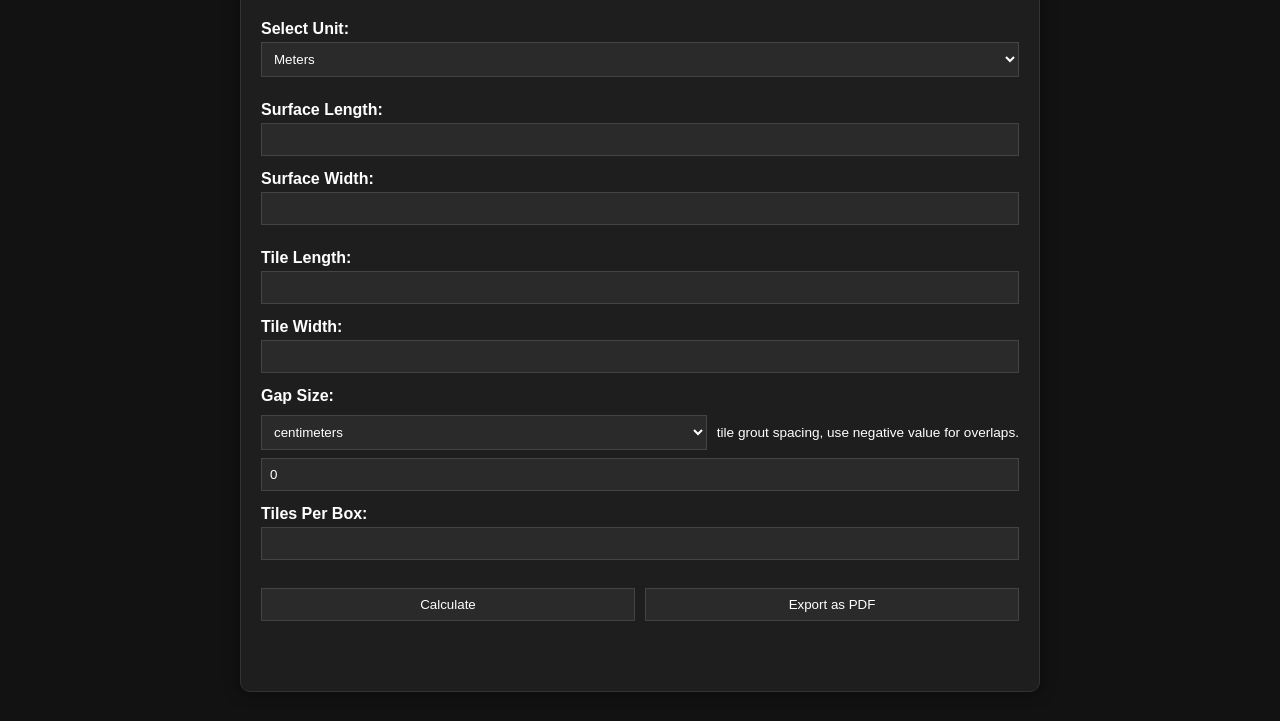
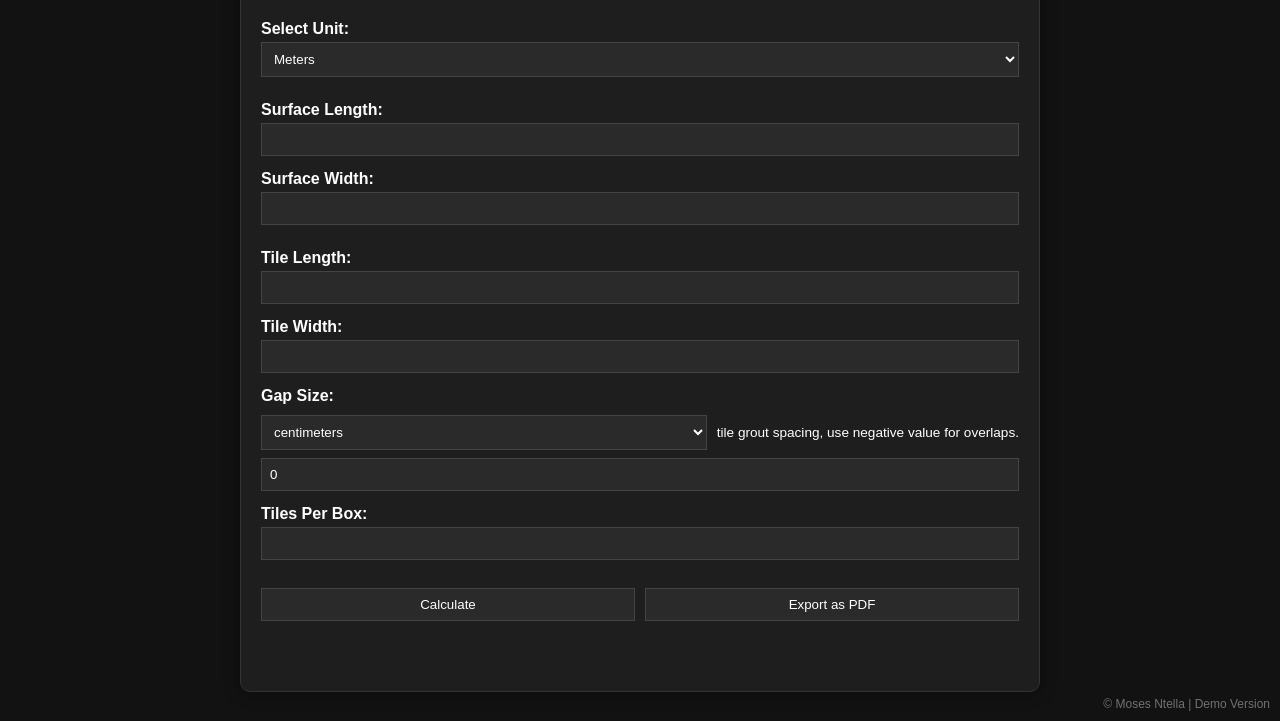
Before and after one commit to MosesTaa/TILING, a plain HTML site: page index.html in a window 1280 px wide. Shown: the part 79-800 px from the top of the page. Drawn offline with nearby package versions, Linux system fonts and the light colour scheme.

Commit message:
Add files via upload

```diff
--- a/index.html
+++ b/index.html
@@ -70,7 +70,17 @@
       border-radius: 5px;
       white-space: pre-wrap;
     }
-  </style>
+
+.watermark {
+  position: fixed;
+  bottom: 10px;
+  right: 10px;
+  opacity: 0.4;
+  font-size: 12px;
+  z-index: 1000;
+  pointer-events: none;
+}
+</style>
 </head>
 <body>
   <div class="container">
@@ -181,5 +191,6 @@
       doc.save("tile_estimate.pdf");
     }
   </script>
+<div class="watermark">© Moses Ntella | Demo Version</div>
 </body>
 </html>
```
